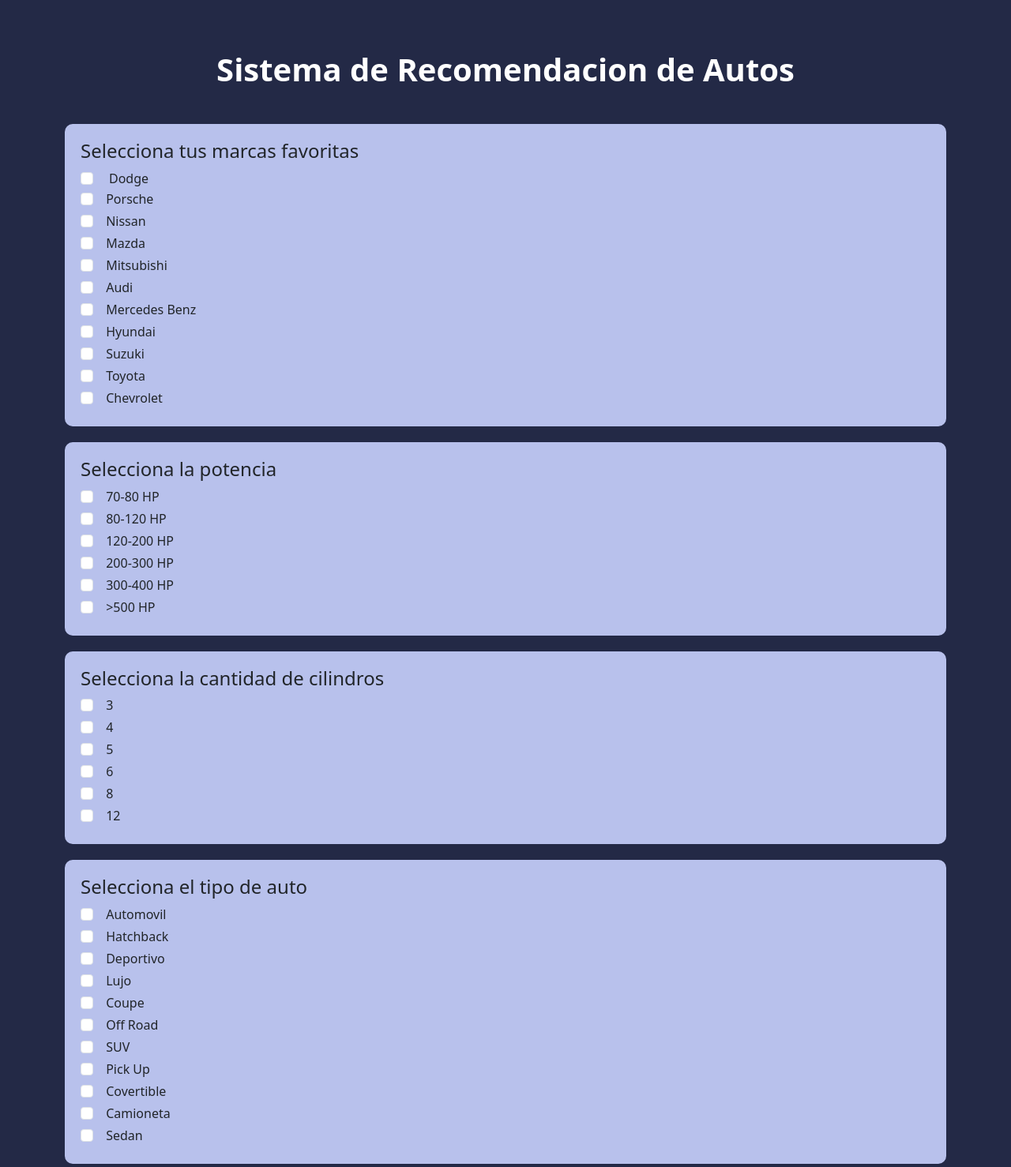
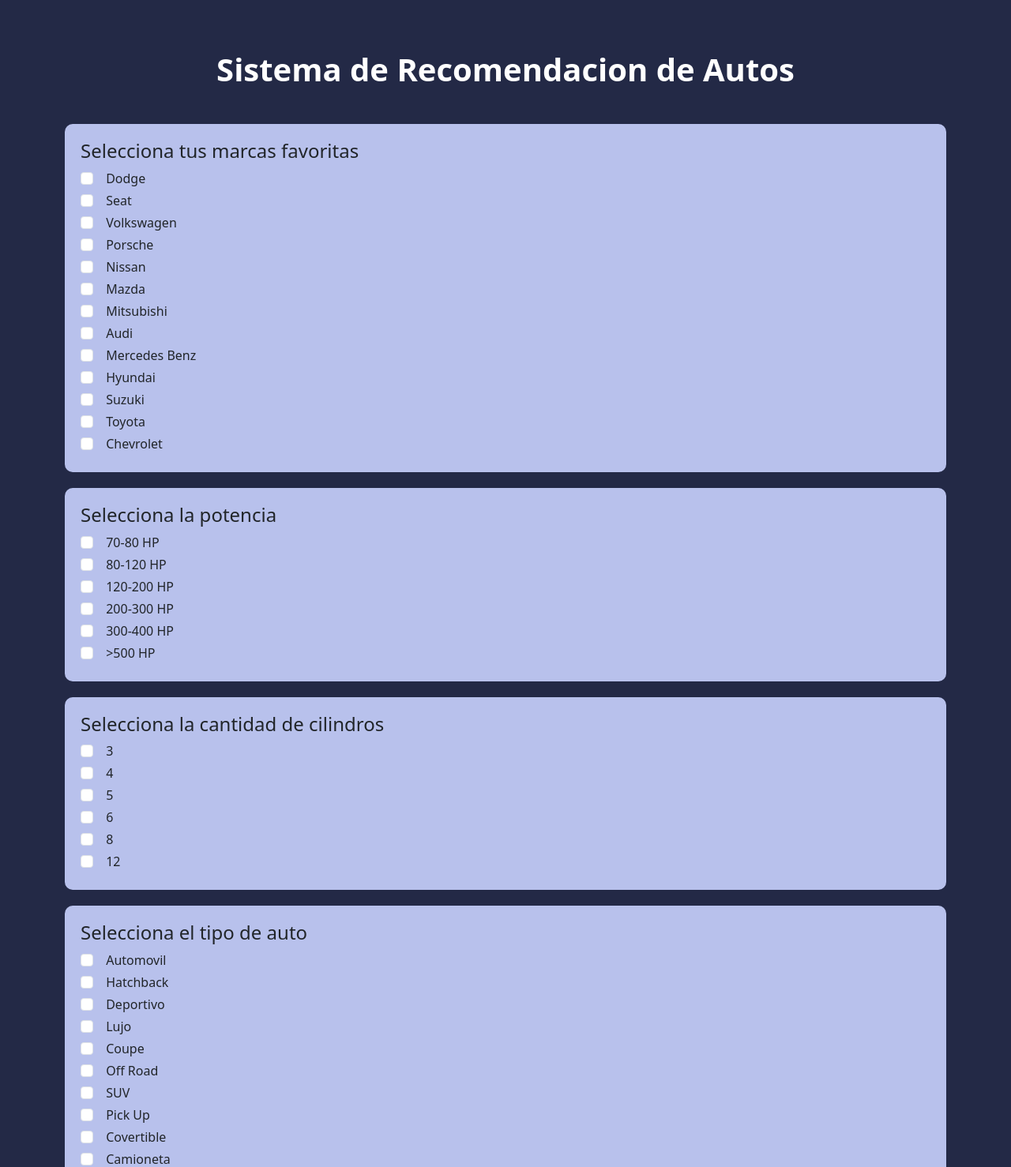
Before and after one commit to Heigz/Sistema-de-recomendacion, a Flask app: page / in a window 1280 px wide. Shown: the top 1478 px of the page at 79% size. Run offline with Flask 3, Linux system fonts and the light colour scheme.

Commit message:
arregle la parte del formulario

```diff
--- a/app/controllers/controllerPreferencias.py
+++ b/app/controllers/controllerPreferencias.py
@@ -9,6 +9,8 @@
     if request.method == "POST":
         # Marcas
         dodge = checkBoxAEntero(request.form.get("dodge"))
+        seat = checkBoxAEntero(request.form.get("seat"))
+        volkswagen = checkBoxAEntero(request.form.get("volkswagen"))
         porsche = checkBoxAEntero(request.form.get("porsche"))
         nissan = checkBoxAEntero(request.form.get("nissan"))
         mazda = checkBoxAEntero(request.form.get("mazda"))
@@ -88,6 +90,8 @@
 
         preferencias_usuario = [
             dodge,
+            seat,
+            volkswagen,
             porsche,
             nissan,
             mazda,
--- a/app/templates/preferenciasFormulario.html
+++ b/app/templates/preferenciasFormulario.html
@@ -19,9 +19,17 @@
       <div class="section-container">
         <h4>Selecciona tus marcas favoritas</h4>
         <div class="">
-          <div class="form-check">
+          <div class="">
             <input type="checkbox" class="form-check-input" name="dodge" />
             <label class="form-check-label" for="">Dodge</label>
+          </div>
+          <div class="">
+            <input type="checkbox" class="form-check-input" name="seat" />
+            <label class="form-check-label" for="">Seat</label>
+          </div>
+          <div class="">
+            <input type="checkbox" class="form-check-input" name="volkswagen" />
+            <label class="form-check-label" for="">Volkswagen</label>
           </div>
           <div class="">
             <input type="checkbox" class="form-check-input" name="porsche" />
```
